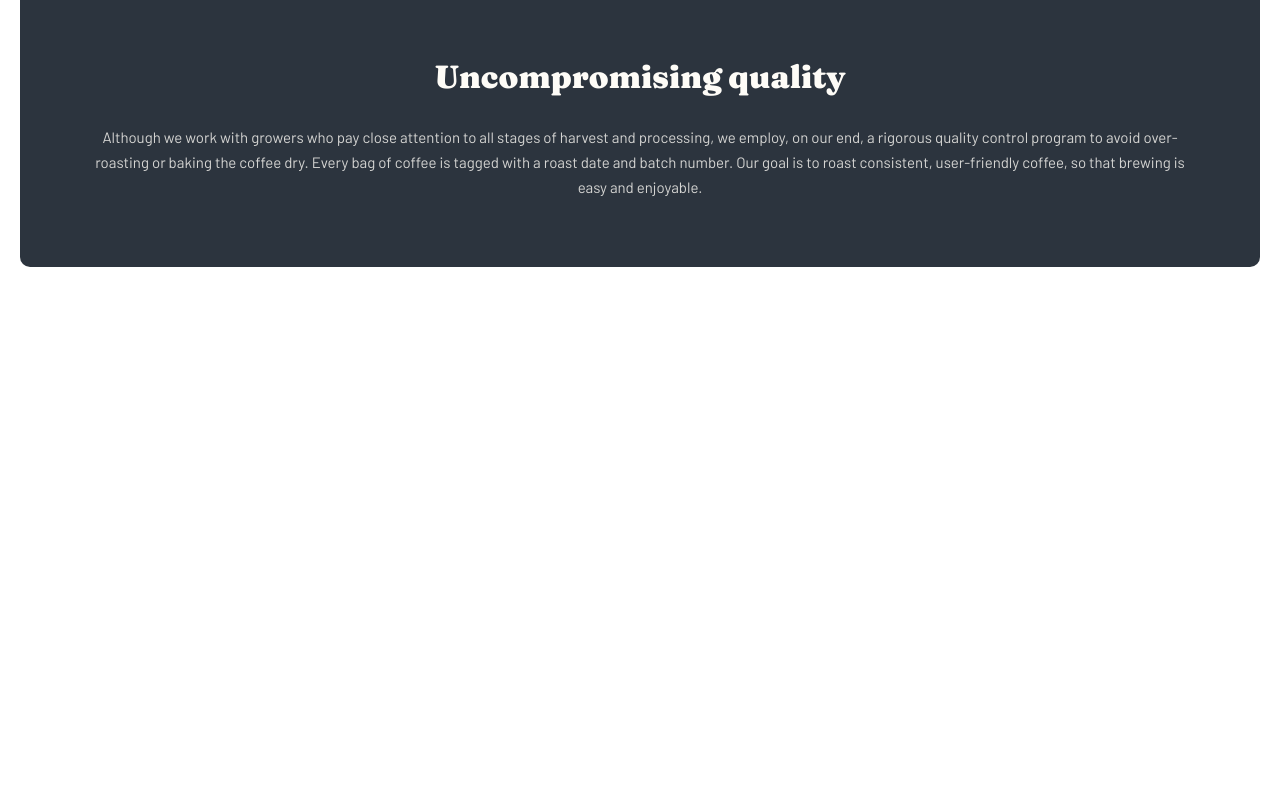
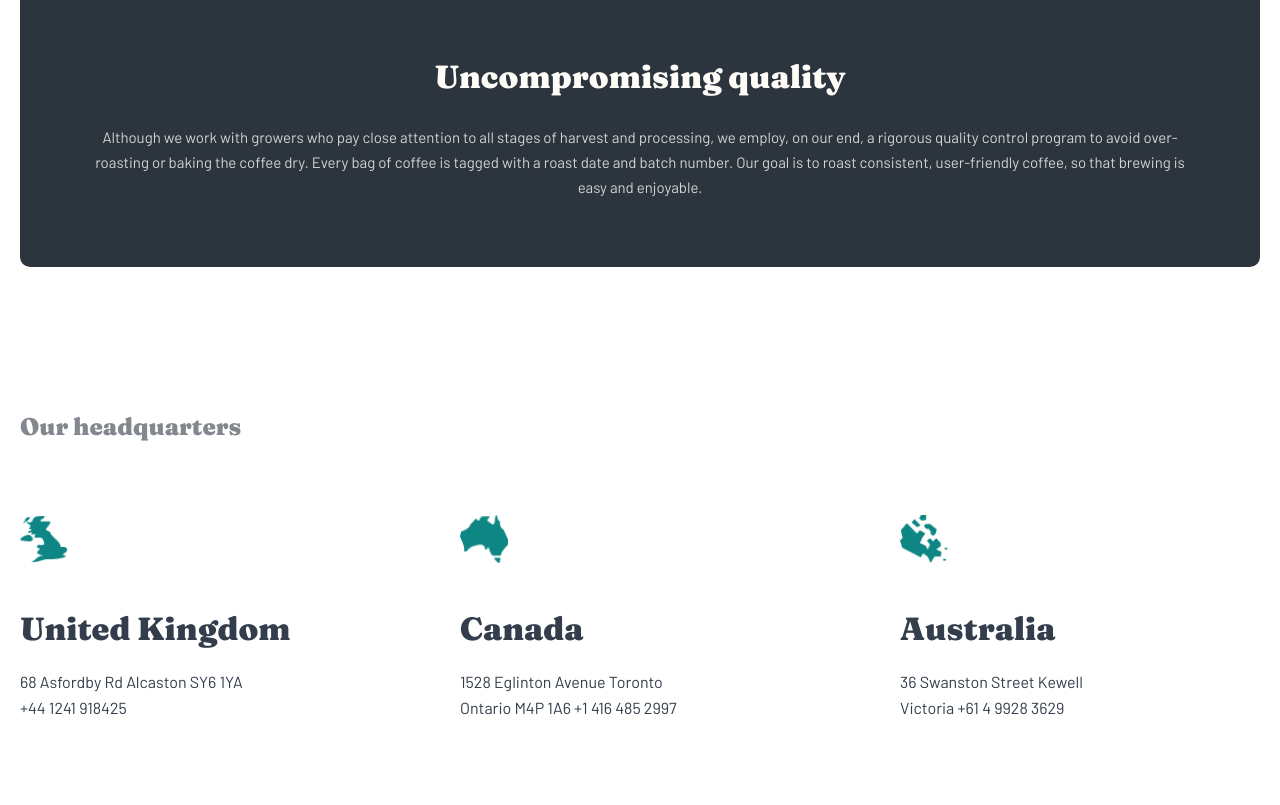
Before and after one commit to Rustamov-Javohir/coffeeroaster, a plain HTML site: page index.html in a window 1280 px wide. Shown: the part 1731-2536 px from the top of the page. Before the commit the page ends 2058 px from the top, so only its background shows below. Drawn offline with Linux system fonts and the light colour scheme.

Commit message:
Country done

```diff
--- a/css/main.css
+++ b/css/main.css
@@ -489,7 +489,7 @@ a {
     opacity: 0.8;
 }
 
-.quality-section__end{
+.quality-section__end {
     width: 279px;
     height: 156px;
     position: relative;
@@ -523,7 +523,7 @@ a {
         padding-bottom: 67px;
     }
 
-    .quality-section__start{
+    .quality-section__start {
         margin-top: -104px;
     }
 
@@ -537,7 +537,7 @@ a {
         line-height: 25px;
     }
 
-    .quality-section__end{
+    .quality-section__end {
         width: 573px;
         height: 320px;
         top: -160px;
@@ -554,4 +554,144 @@ a {
 
 /* QUALITY SECTION END */
 
+/* COUNTRY SECTION START */
+.country-section {
+    padding-top: 60px;
+    padding-bottom: 60px;
+    text-align: center;
+}
+
+.country-section__title {
+    margin: 0;
+    margin-bottom: 72px;
+    font-family: 'Fraunces';
+    font-weight: 900;
+    font-size: 24px;
+    line-height: 32px;
+    color: #83888F;
+}
+
+.country-section__wrapper {
+    display: flex;
+    flex-direction: column;
+}
+
+.country-card {
+    width: 100%;
+    text-align: center;
+}
+
+.country-card:not(:last-child) {
+    margin-bottom: 80px;
+}
+
+.country-card__img {
+    display: block;
+    margin: 0 auto;
+    margin-bottom: 47px;
+}
+
+.country-card__title {
+    margin: 0;
+    margin-bottom: 22px;
+    font-weight: 900;
+    font-size: 28px;
+    line-height: 36px;
+    color: var(--main-text-color);
+}
+
+.country-card__desc {
+    width: 110px;
+    margin: 0 auto;
+    font-family: 'Barlow';
+    font-weight: 400;
+    font-size: 16px;
+    line-height: 26px;
+    color: var(--main-text-color);
+}
+
+/* TABLET RESPONSIVE START */
+
+@media only screen and (min-width: 768px) {
+    .country-section {
+        padding-top: 72px;
+        padding-bottom: 72px;
+        text-align: left;
+    }
+
+    .country-section__title {
+        font-size: 24px;
+        line-height: 32px;
+    }
+
+    .country-section__wrapper {
+        flex-direction: row;
+        gap: 9px;
+    }
+
+    .country-card {
+        text-align: left;
+    }
+
+    .country-card:not(:last-child) {
+        margin-bottom: 0;
+    }
+
+    .country-card__img {
+        width: 48px;
+        height: 48px;
+        margin: 0;
+        margin-bottom: 48px;
+    }
+
+    .country-card__title {
+        font-size: 24px;
+        line-height: 36px;
+    }
+
+    .country-card__desc {
+        margin: 0;
+        width: 223px;
+    }
+}
+
+/* TABLET RESPONSIVE START */
+
+/* DESKTOP RESPONSIVE START */
+
+@media only screen and (min-width: 1024px) {
+    .country-section {
+        padding-top: 84px;
+        padding-bottom: 84px;
+        text-align: left;
+    }
+
+    .country-section__wrapper {
+        flex-direction: row;
+        gap: 80px;
+    }
+
+    .country-card__img {
+        width: 48px;
+        height: 48px;
+        margin: 0;
+        margin-bottom: 48px;
+    }
+
+    .country-card__title {
+        font-size: 32px;
+        line-height: 36px;
+    }
+
+    .country-card__desc {
+        margin: 0;
+        width: 223px;
+        font-size: 16px;
+    }
+}
+
+/* DESKTOP RESPONSIVE END */
+
+/* COUNTRY SECTION END */
+
 /************ MAIN STYLES END ************/
--- a/index.html
+++ b/index.html
@@ -132,6 +132,48 @@
         </section>
         <!-- QUALITY SECTION END -->
 
+        <!-- COUNTRY SECTION START -->
+        <section class="country-section">
+            <div class="container">
+                <h3 class="country-section__title">Our headquarters</h3>
+                <div class="country-section__wrapper">
+                    <div class="country-card">
+                        <img class="country-card__img" src="./images/country-card-1.png" alt="country img">
+                        <h2 class="country-card__title">United Kingdom</h2>
+                        <p class="country-card__desc">
+                            68 Asfordby Rd
+                            Alcaston
+                            SY6 1YA
+                            +44 1241 918425
+                        </p>
+                    </div>
+
+                    <div class="country-card">
+                        <img class="country-card__img" src="./images/country-card-3.png" alt="country img">
+                        <h2 class="country-card__title">Canada</h2>
+                        <p class="country-card__desc">
+                            1528 Eglinton Avenue
+                            Toronto
+                            Ontario M4P 1A6
+                            +1 416 485 2997
+                        </p>
+                    </div>
+
+                    <div class="country-card">
+                        <img class="country-card__img" src="./images/country-card-2.png" alt="country img">
+                        <h2 class="country-card__title">Australia</h2>
+                        <p class="country-card__desc">
+                            36 Swanston Street
+                            Kewell
+                            Victoria
+                            +61 4 9928 3629
+                        </p>
+                    </div>
+                </div>
+            </div>
+        </section>
+        <!-- COUNTRY SECTION END -->
+
     </main>
     <!-- MAIN END -->
 
```
Also changed, not shown: images/country-card-1.png (added), images/country-card-2.png (added), images/country-card-3.png (added).
